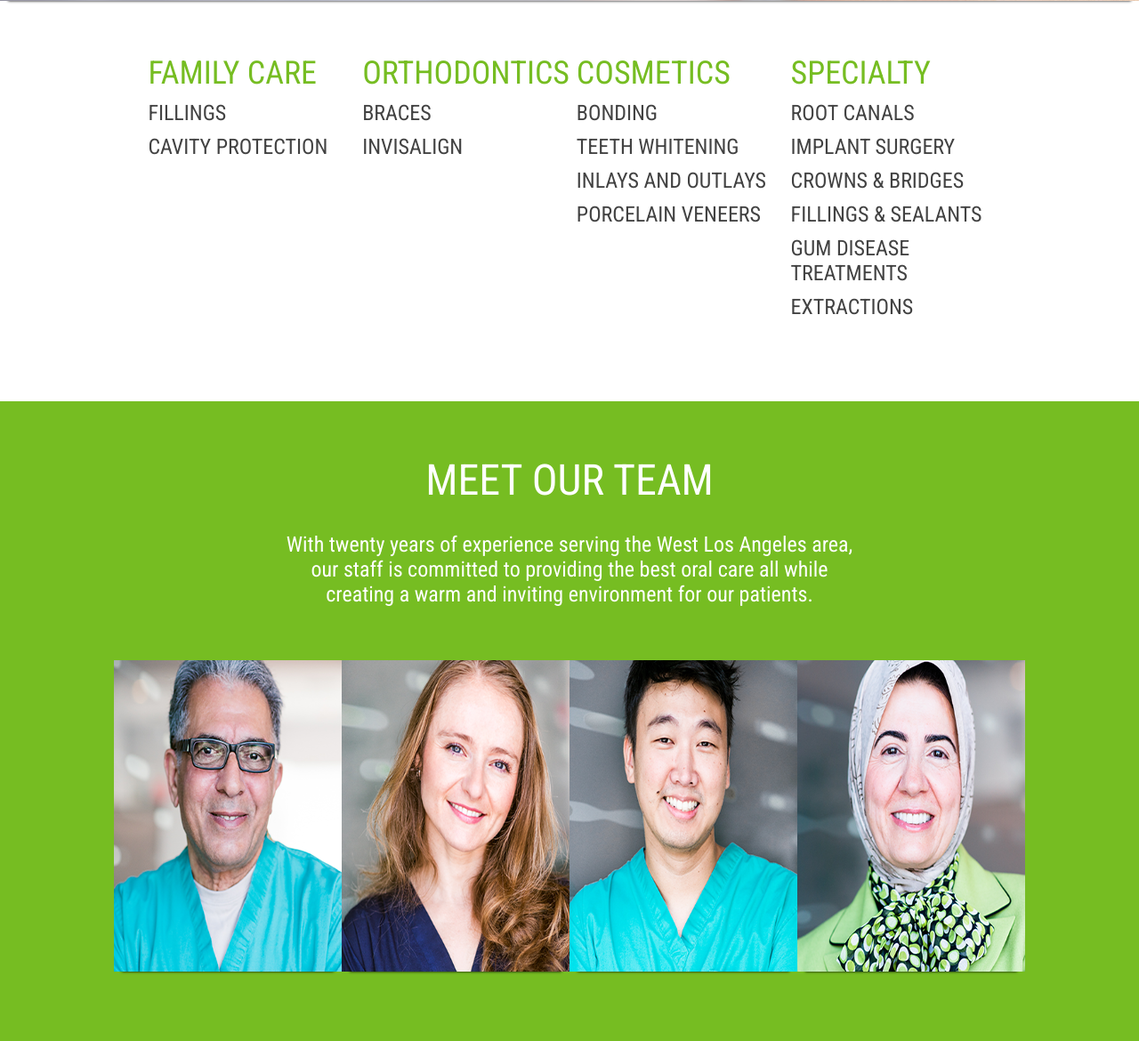
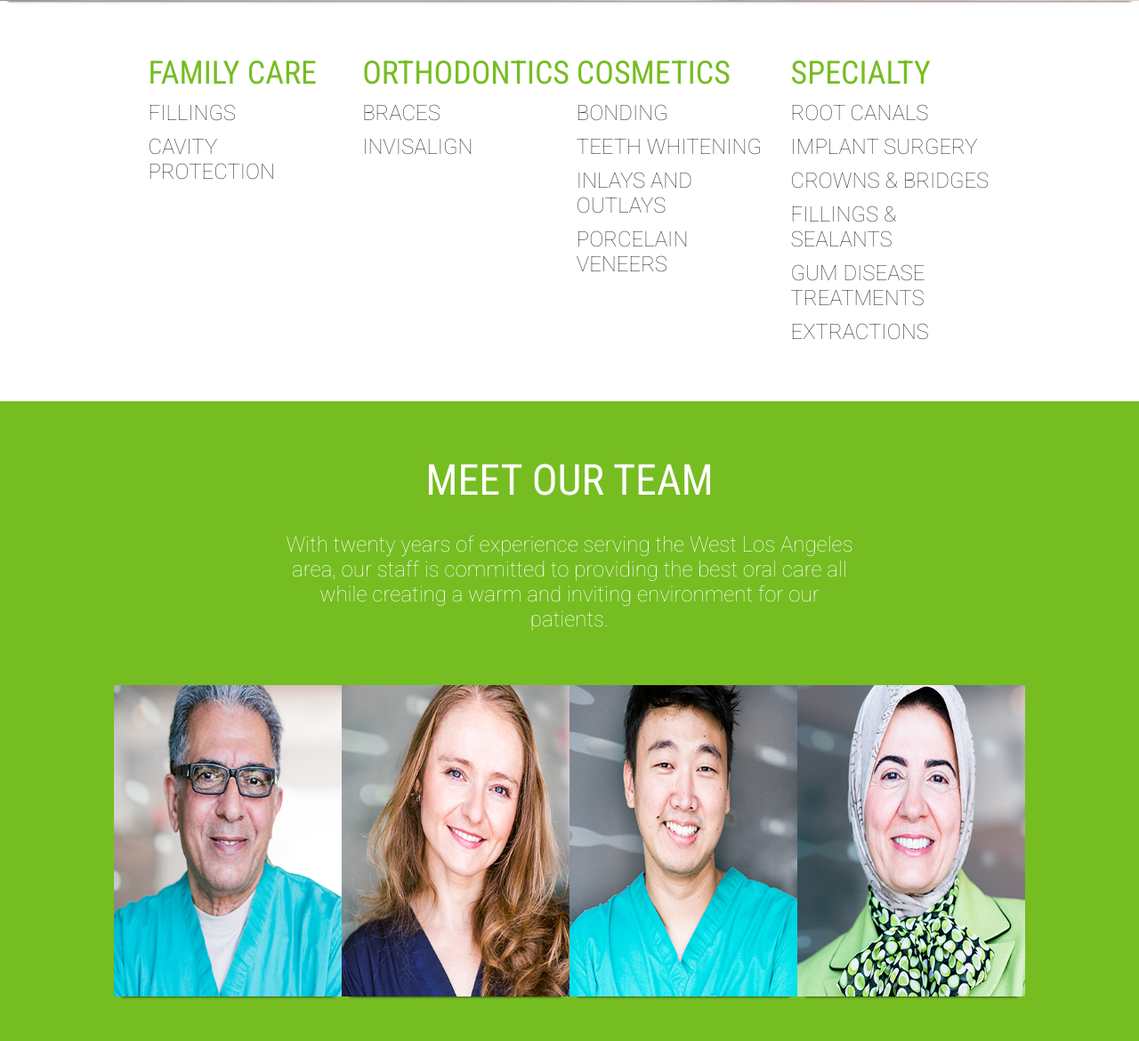
Before and after one commit to dsun092/drkarem, a PHP site: page /index.html in a window 1280 px wide. Shown: the part 1049-2219 px from the top of the page at 89% size. Run offline with PHP 8.4, Linux system fonts and the light colour scheme; some libraries are stand-ins or nearby versions.

Commit message:
font changes

```diff
--- a/css/main.css
+++ b/css/main.css
@@ -289,6 +289,8 @@ a:active {
 .service_row{
 	font-size:24px;
 	margin-top:10px;
+	font-family: 'Roboto';
+	font-weight: 100;
 }
 .our_team{
 	background-color:#76BD22;
@@ -313,6 +315,8 @@ a:active {
 	color: #FFFFFF;
 	position:relative;
 	top: 90px;
+	font-family: 'Roboto';
+	font-weight: 100;
 }
 .our_team_images{
 	display:flex;
@@ -509,6 +513,8 @@ a:active {
 	position: relative;
 	margin: 0 auto;
 	padding: 20px;
+	font-family: 'Roboto';
+	font-weight: 100;
 	/* margin-left: 32%; */
 	/* margin-right: 50%; */
 }
@@ -519,6 +525,8 @@ a:active {
     width: 500px;
     margin-left: 40%;
     margin-right: 40%;
+    font-family: 'Roboto';
+	font-weight: 100;
 }
 .test_author span{
 	float: right;
```
Also changed, not shown: 9 other files.
